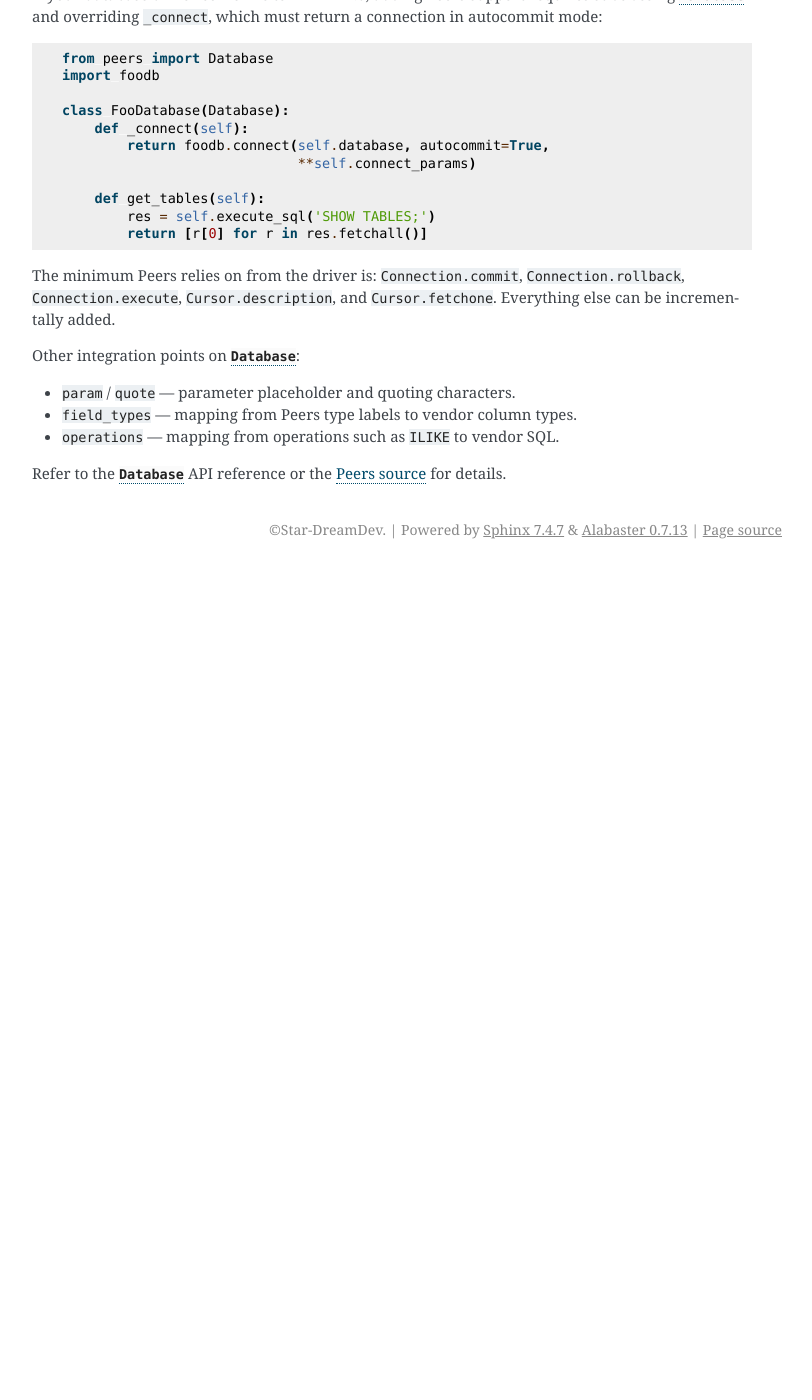
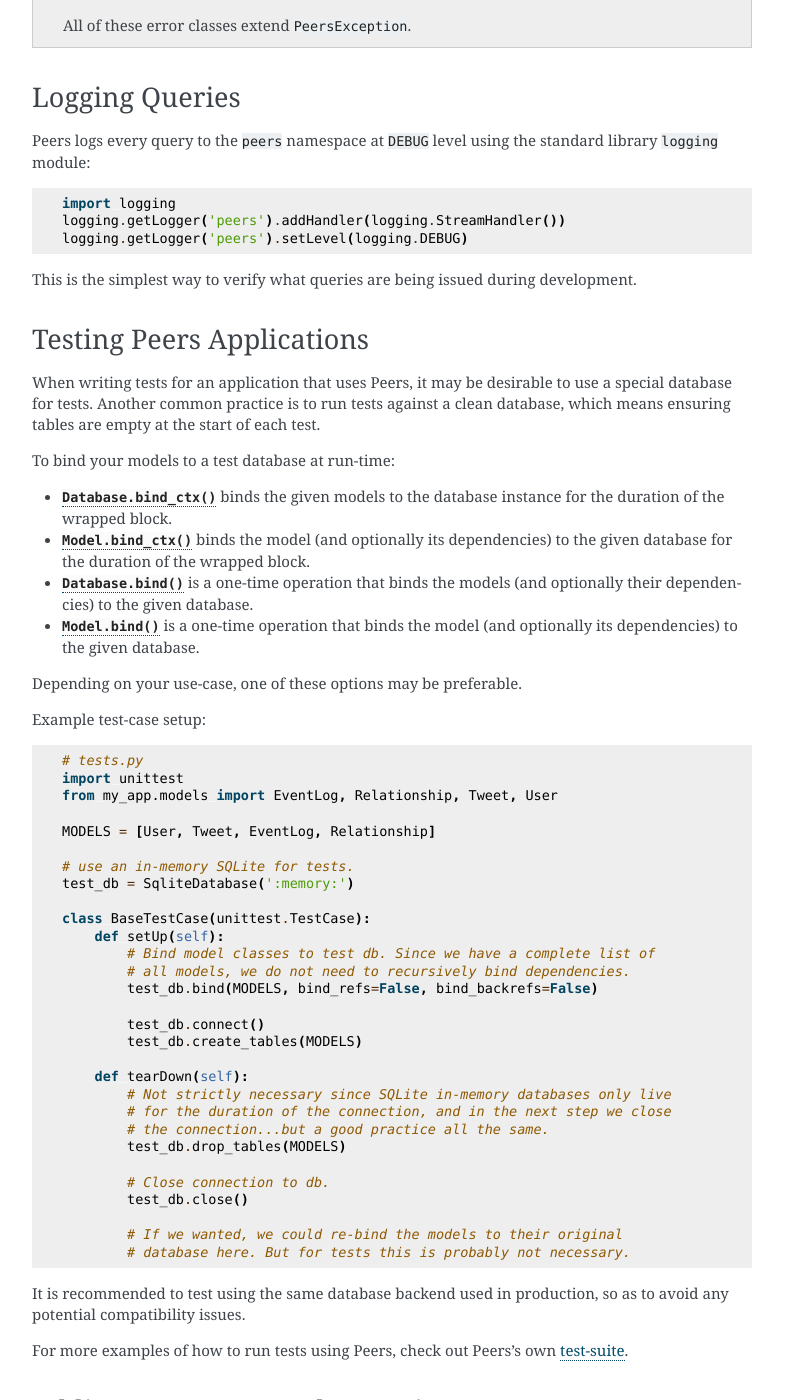
Before and after one commit to Star-DreamDev/myPeers, a Sphinx documentation site: the page built from docs/new/database.rst, in a window 1280 px wide and 1400 px high, scrolled down 9985 px. Shown: the whole window, without its empty margins (358-1170 px from the left). Built offline with Sphinx 7.4.7, drawn with Linux system fonts in a browser that asks for light colours; the version number could not be read and is left out; before the commit the page ends 10554 px from its top, so only the background shows below that; some of the changed text lies outside the part shown.

Commit message:
Copy over testing section

```diff
--- a/docs/new/database.rst
+++ b/docs/new/database.rst
@@ -380,6 +380,28 @@ for binding a given model class:
    The database can now be swapped safely while running in a multi-threaded
    environment using the :meth:`Database.bind` or :meth:`Database.bind_ctx`.
 
+Connecting via URL
+------------------
+
+The :ref:`db_url` playhouse module provides a :func:`~playhouse.db_url.connect`
+helper that accepts a database URL and returns the appropriate database
+instance:
+
+.. code-block:: python
+
+   from playhouse.db_url import connect
+
+   db = connect(os.environ.get('DATABASE_URL', 'sqlite:///local.db'))
+
+Example URLs:
+
+* ``sqlite:///my_app.db`` - SQLite file in the current directory.
+* ``sqlite:///:memory:`` - in-memory SQLite.
+* ``sqlite:////absolute/path/to/app.db`` - absolute path SQLite.
+* ``postgresql://user:password@host:5432/dbname``
+* ``mysql://user:password@host:3306/dbname``
+* :ref:`More examples in the db_url documentation <db_url>`.
+
 Connection Lifecycle
 --------------------
 
@@ -596,6 +618,69 @@ the standard library ``logging`` module:
 This is the simplest way to verify what queries are being issued during
 development.
 
+.. _testing:
+
+Testing Peers Applications
+---------------------------
+
+When writing tests for an application that uses Peers, it may be desirable to
+use a special database for tests. Another common practice is to run tests
+against a clean database, which means ensuring tables are empty at the start of
+each test.
+
+To bind your models to a test database at run-time:
+
+* :meth:`Database.bind_ctx` binds the given models to the database instance for
+  the duration of the wrapped block.
+* :meth:`Model.bind_ctx` binds the model (and optionally its dependencies) to
+  the given database for the duration of the wrapped block.
+* :meth:`Database.bind` is a one-time operation that binds the models (and
+  optionally their dependencies) to the given database.
+* :meth:`Model.bind` is a one-time operation that binds the model (and
+  optionally its dependencies) to the given database.
+
+Depending on your use-case, one of these options may be preferable.
+
+Example test-case setup:
+
+.. code-block:: python
+
+   # tests.py
+   import unittest
+   from my_app.models import EventLog, Relationship, Tweet, User
+
+   MODELS = [User, Tweet, EventLog, Relationship]
+
+   # use an in-memory SQLite for tests.
+   test_db = SqliteDatabase(':memory:')
+
+   class BaseTestCase(unittest.TestCase):
+       def setUp(self):
+           # Bind model classes to test db. Since we have a complete list of
+           # all models, we do not need to recursively bind dependencies.
+           test_db.bind(MODELS, bind_refs=False, bind_backrefs=False)
+
+           test_db.connect()
+           test_db.create_tables(MODELS)
+
+       def tearDown(self):
+           # Not strictly necessary since SQLite in-memory databases only live
+           # for the duration of the connection, and in the next step we close
+           # the connection...but a good practice all the same.
+           test_db.drop_tables(MODELS)
+
+           # Close connection to db.
+           test_db.close()
+
+           # If we wanted, we could re-bind the models to their original
+           # database here. But for tests this is probably not necessary.
+
+It is recommended to test using the same database backend used in production,
+so as to avoid any potential compatibility issues.
+
+For more examples of how to run tests using Peers, check out Peers's own
+`test-suite <https://github.com/Star-DreamDev/peers/tree/master/tests>`__.
+
 Adding a Custom Database Driver
 ---------------------------------
 
```
